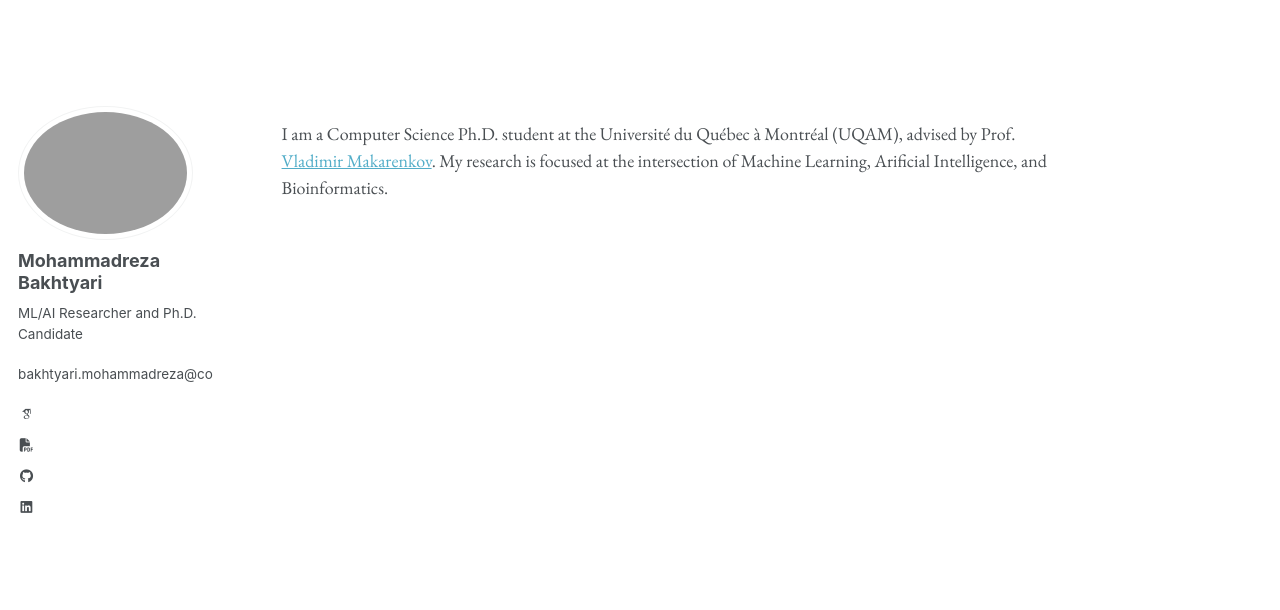
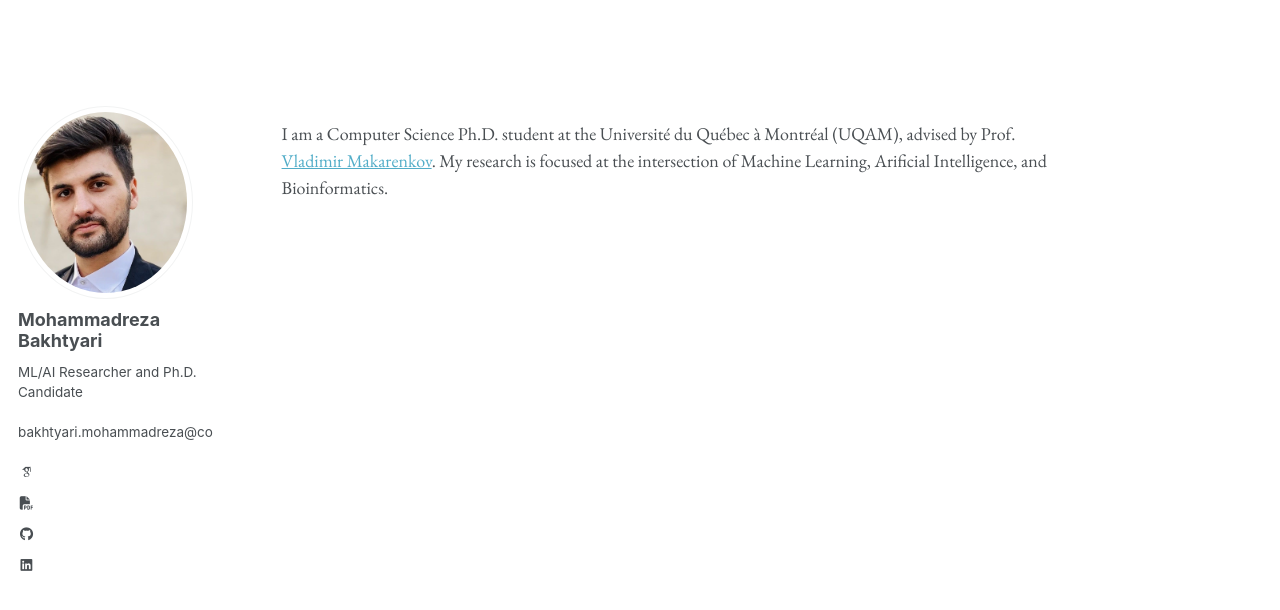
Before and after one commit to mrbakhtyari/mrbakhtyari.github.io, a Jekyll site: the page built from _pages/about.md, in a window 1280 px wide. Shown: the top 610 px of the page. Built offline with Jekyll 4.4.1, drawn with Linux system fonts in a browser that asks for light colours; some web fonts are replaced.

Commit message:
Update author avatar to personal.jpg for improved representation

```diff
--- a/_config.yml
+++ b/_config.yml
@@ -23,7 +23,7 @@ repository               : "academicpages/academicpages.github.io"
 #               Additional customization can be done by editing /_includes/author-profile.html
 author:
   # Biographic information
-  avatar           : "profile.png"
+  avatar           : "personal.jpg"
   name             : "Mohammadreza Bakhtyari"
   pronouns         : # example: "she/her"
   bio              : "ML/AI Researcher and Ph.D. Candidate"
```
Also changed, not shown: images/personal.jpg (renamed from images/profile.jpg).
